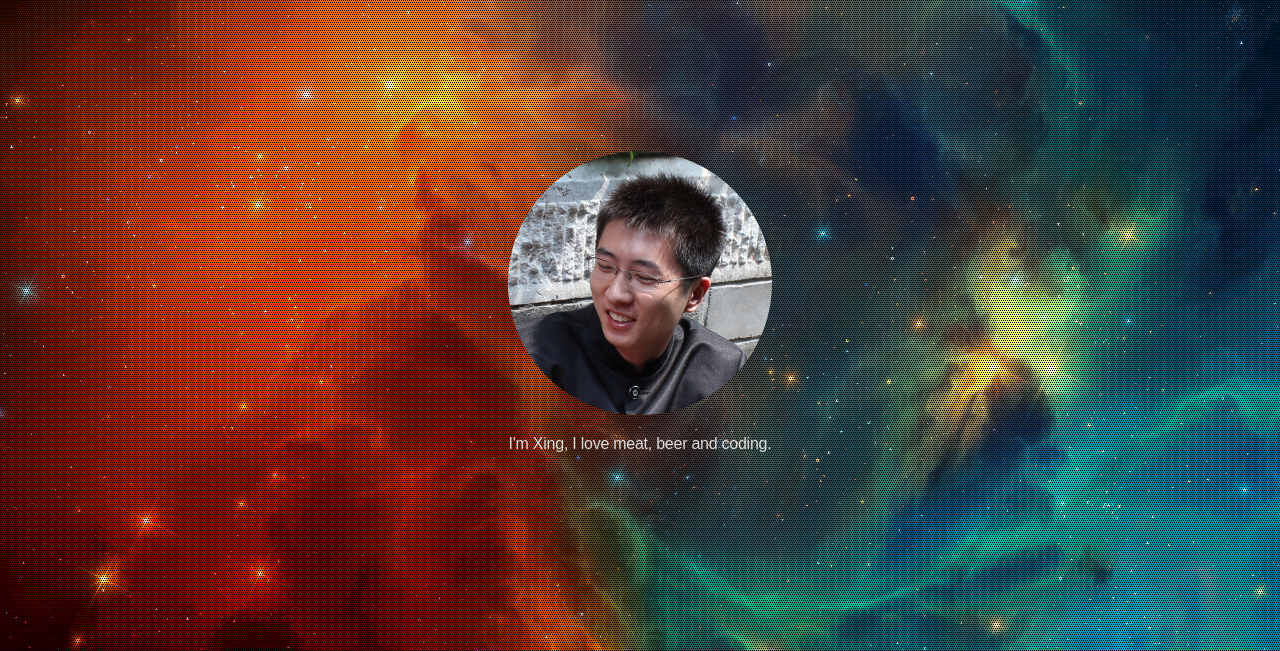
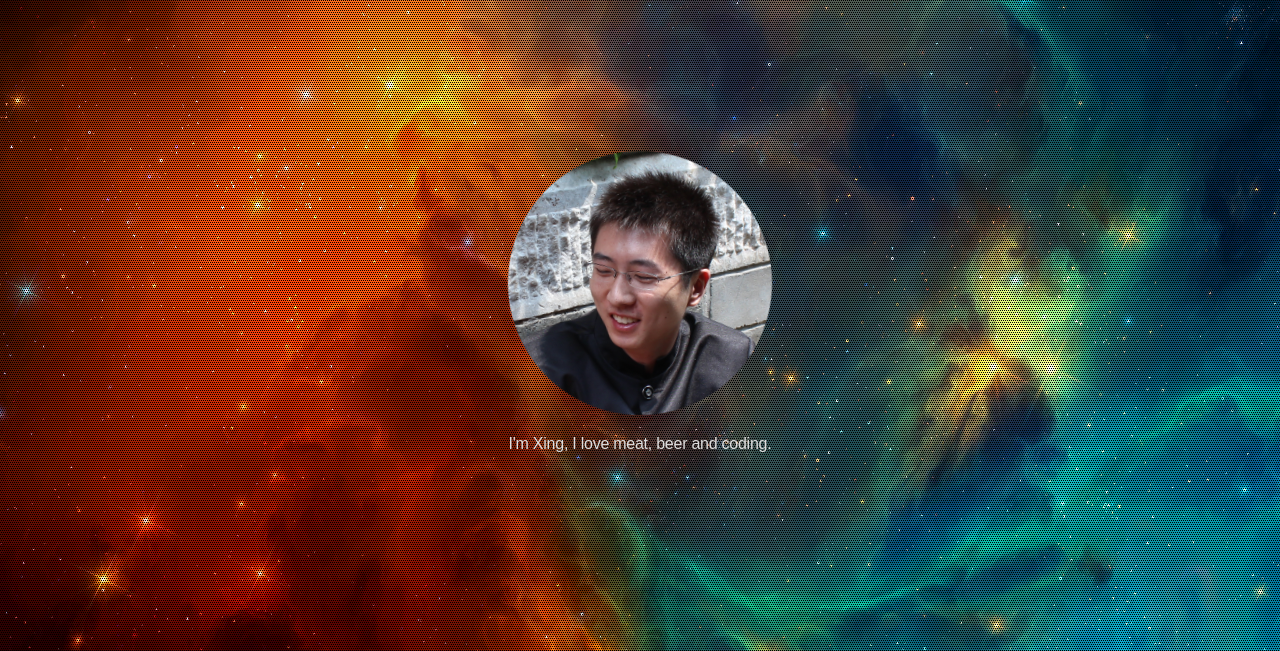
Before and after one commit to zenja/homepage, a plain HTML site: page index.html in a window 1280 px wide. In both pictures the pointer is over the picture 640 px from the left and 283 px from the top of the page. Shown: the top 651 px of the page. Drawn offline with Linux system fonts and the light colour scheme.

Commit message:
add rotate effect to my avatar

```diff
--- a/css/main.css
+++ b/css/main.css
@@ -32,6 +32,18 @@ header p {
     font-family: 'Proxima Nova Extrabold', sans-serif;
     font-size: 16px;
     color: #ddd;
+}
+
+header img {
+    -webkit-transition: all 0.5s ease-out;
+    -moz-transition: all 0.5s ease-out;
+    -o-transition: all 0.5s ease-out;
+}
+
+header img:hover {
+    -webkit-transform: rotate(-7deg);
+    -moz-transform: rotate(-7deg);
+    -o-transform: rotate(-7deg);
 }
 
 h1 {
```
